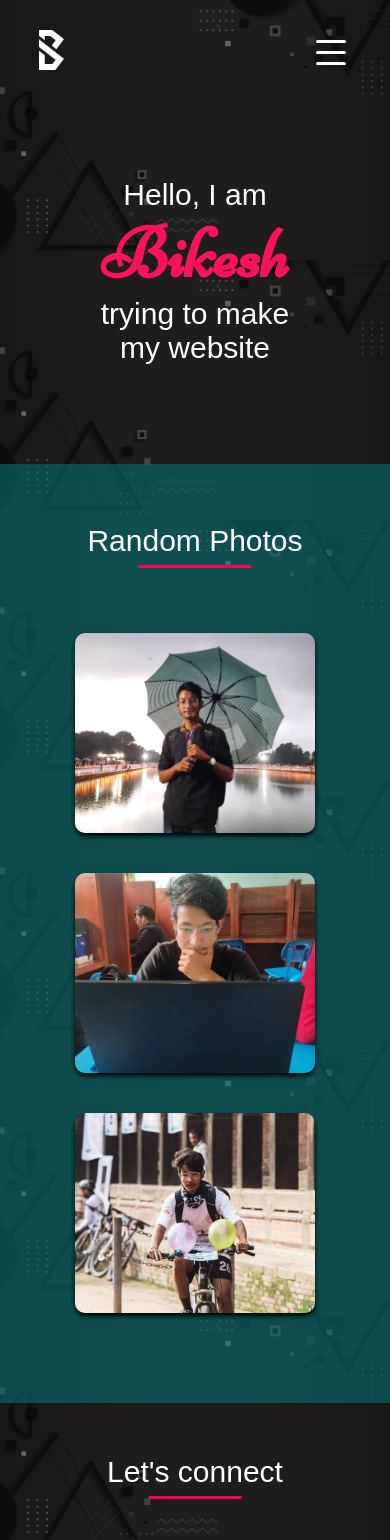
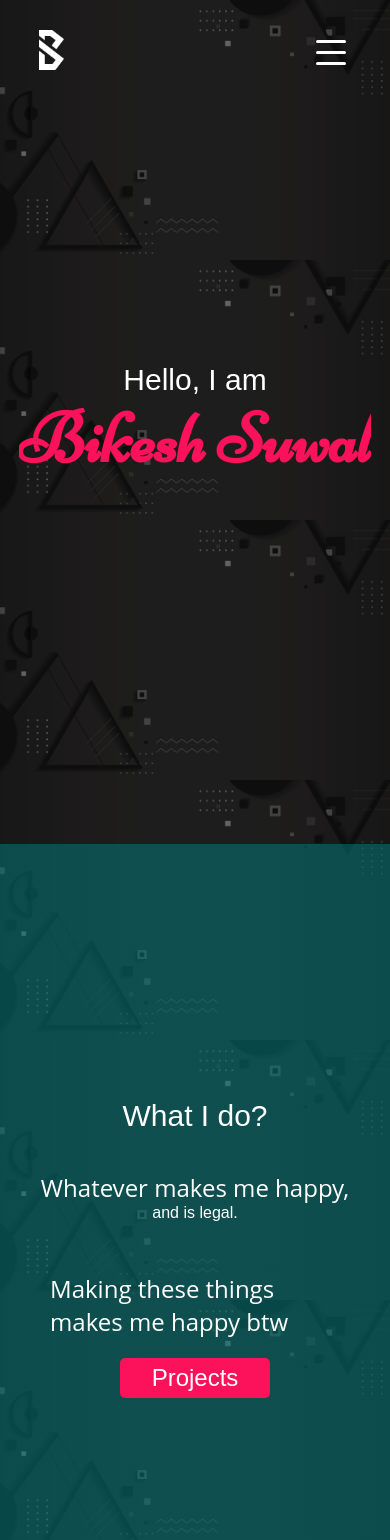
Before and after one commit to BikeshSuwal/mysite, a React (Create React App) app: page / in a window 390 px wide. Shown: the top 1540 px of the page. Built offline with nearby package versions, Linux system fonts and the light colour scheme; a web font is replaced by a local one.

Commit message:
A lot of changes including UI update

```diff
--- a/package.json
+++ b/package.json
@@ -10,12 +10,12 @@
     "react": "^18.2.0",
     "react-dom": "^18.2.0",
     "react-router-dom": "^6.4.3",
-    "react-scripts": "^2.1.3",
+    "react-scripts": "^2.1.8",
     "web-vitals": "^2.1.4"
   },
   "scripts": {
-    "start": "react-scripts start",
-    "build": "react-scripts build",
+    "start": "react-scripts --openssl-legacy-provider start",
+    "build": "react-scripts --openssl-legacy-provider build",
     "test": "react-scripts test",
     "eject": "react-scripts eject"
   },
--- a/src/App.js
+++ b/src/App.js
@@ -1,17 +1,19 @@
 import React from "react";
 
-import { Header } from "./MyComponents/Header";
+// import { Header } from "./MyComponents/Header";
 import { Footer } from "./MyComponents/footer";
 import Body from "./MyComponents/HomeBody";
 import { Routes, Route } from "react-router-dom";
 import Projects from "./MyComponents/Projects";
 import Contacts from "./MyComponents/Contacts";
 import About from "./MyComponents/About";
+import ScrollToTop from "./MyComponents/ScrollToTop";
+import { Link } from "react-router-dom";
 
 function App() {
   return (
     <>
-      <Header />
+      <ScrollToTop />
       {/* <Body /> */}
       <Routes>
         <Route path="/" element={<Body />}></Route>
@@ -19,7 +21,7 @@ function App() {
         <Route path="/about" element={<About />}></Route>
         <Route path="/contacts" element={<Contacts />}></Route>
       </Routes>
-      <Footer />
+
     </>
   );
 }
--- a/src/MyComponents/About.css
+++ b/src/MyComponents/About.css
@@ -1,31 +1,55 @@
-.textcontainer {
-    width: 50%;
-    text-align: center;
-    padding: 20px 10%;
-        margin: auto;
-}
-@media (max-width: 700px) {
-    .textcontainer {
-        width: 80%;
-    }
-}
-.headline {
-    position: relative;
-        padding: 5px;
+:root {
+    width: 100%;
+    height: 100vh;
+    overflow-y: scroll;
+    scroll-snap-type: y mandatory;
 }
 
-.headline::after {
-    content: '';
-    height: 3px;
-    width: 50%;
-    background: #ff004f;
-    position: absolute;
-    left: 0%;
-    bottom: -3px;
-    transition: 0.3s;
-    transform: translateX(50%);
 
+
+.fullh {
+    width: 100%;
+    height: 100vh;
+    display: flex;
+    align-items: center;
+    justify-content: center;
+    scroll-snap-align: start;
 }
-/* .aboutbody {
-    font-family: 'Niconne', cursive;
-} */
+
+
+
+.backButton {
+    position: fixed;
+    top: 20px;
+    left: 20px;
+    display: inline-flex;
+
+    cursor: pointer;
+    align-items: center;
+    justify-content: center;
+    margin: 0 3em 3em 0;
+    border-radius: 10%;
+    padding: .25em;
+    width: 80px;
+    height: 20px;
+    background-color: #fc115b;
+    border: none;
+    margin-top: 20px;
+    border-radius: 5px;
+    height: 40px;
+    width: 150px;
+    transition: transform .2s;
+}
+
+.backButtonLink {
+    color: #ffffff;
+    /* margin: 20px; */
+    font-size: 1.2rem;
+    /* border: 2px solid rgba(0, 0, 0, 0.5); */
+    text-decoration: none;
+
+  }
+
+  .backButton:hover {
+    transform: scale(1.2);
+  }
--- a/src/MyComponents/About.js
+++ b/src/MyComponents/About.js
@@ -1,25 +1,29 @@
 import React from "react";
 import "./About.css";
+import { Header } from "./Header";
+import Body from "./HomeBody";
+import { Link } from "react-router-dom";
 
 export default function About() {
+
   return (
     <div>
-      <div className="navgap"></div>
-      <div className="textcontainer">
-        <div className="divtitle">
-          <span>About me</span>
+      {/* <Header/> */}
+      <button className="backButton ">
+      <Link className="backButtonLink" to="/">
+                Back home
+              </Link>
+      </button>
+        <div className="fullh">
+          <h1>JPT1</h1>
         </div>
-        <div className="aboutbody">
-          Hello visitor! My name is Bikesh Suwal and I am an engineering
-          student. <br></br>
-          <br></br>I am passionate about web development. I am constantly
-          learning and growing, and am always looking for new and exciting
-          projects to work on. If you have a project in mind and think I might
-          be a good fit, I'd love to hear from you! Feel free to reach out to me
-          via bikeshsuwal776@gmail.com.<br></br>
-          <br></br> Thank you for visiting my portfolio!
+        <div className="fullh">
+          <h1>JPT2</h1>
         </div>
-      </div>
+        <div className="fullh">
+          <h1>JPT3</h1>
+        </div>
+
     </div>
   );
 }
--- a/src/MyComponents/HomeBody.js
+++ b/src/MyComponents/HomeBody.js
@@ -1,33 +1,65 @@
 import React from "react";
-import RandomPhotos from "./HomeBody/RandomPhotos";
-import Todos from "./HomeBody/todos";
+// import RandomPhotos from "./HomeBody/RandomPhotos";
+// import Todos from "./HomeBody/todos";
+import { Header } from "./Header";
+import { Link } from "react-router-dom";
+export default function Body() {
 
-export default function Body() {
+
   return (
     <>
-      <div className="navgap"></div>
-      <div className="front">
+    <Header />
+      <div className="mainblock">
+        <div className="front">
         <div className="front-text">
           <div className="words">
             <div className="maintext">
               <span className="maintext1">Hello, I am</span>
               <br />
-              <h1 className="maintext2">Bikesh</h1>
+              <h1 className="maintext2">Bikesh Suwal</h1>
             </div>
-            <span className="subtext">trying to make my website</span>
+            {/* <span className="subtext">trying to make my website</span> */}
           </div>
         </div>
+        </div>
+
         <div>
           {/* <div className="container">
             <Todos />
           </div> */}
-          <div className="full">
+
+        </div>
+      </div>
+      <div className="mainblock">
+        <div className="whatIdo blockContainer bgGreen">
+          <span className="maintext1">What I do?</span>
+                <br />
+          <span className="maintext3">Whatever makes me happy,</span>
+          <span>and is legal.</span>
+          <div className="maintext3 margin-60">
+            <span>Making these things makes me happy btw</span>
+            <button className="projectsButton">
+              <Link className="projectsLink " to="/projects">
+                Projects
+              </Link>
+          </button>
+          </div>
+
+        </div>
+      </div>
+      <div className="mainblock">
+        <div className="contact blockContainer">
+          <span className="maintext1">Let's Connect</span>
+                <br />
+          <span className="maintext3">bikeshsuwal776@gmail.com</span>
+
+        </div>
+      </div>
+      {/* <div className="full belowbox" id="belowbox1">
             <div className="container">
               <RandomPhotos />
             </div>
-          </div>
-        </div>
-      </div>
+          </div> */}
     </>
   );
 }
--- a/src/MyComponents/Projects.js
+++ b/src/MyComponents/Projects.js
@@ -3,10 +3,15 @@ import Calculator from "./Projects/Calculator";
 import Counter from "./Projects/Counter";
 import TextConvert from "./Projects/TextConvert";
 import "./Projects.css";
-
+import { Link } from "react-router-dom";
 export default function Projects() {
   return (
     <div>
+      <button className="backButton ">
+      <Link className="backButtonLink" to="/">
+      &laquo; Back home
+              </Link>
+      </button>
       <div className="navgap"></div>
       <div className="card-container">
         <div className="card">
--- /dev/null
+++ b/src/MyComponents/ScrollToTop.js
@@ -0,0 +1,14 @@
+import { useEffect } from 'react';
+import { useLocation } from 'react-router-dom';
+
+const ScrollToTop = () => {
+  // Extracts pathname property(key) from an object
+  const { pathname } = useLocation();
+
+  // Automatically scrolls to top whenever pathname changes
+  useEffect(() => {
+    window.scrollTo(0, 0);
+  }, [pathname]);
+}
+
+export default ScrollToTop;
--- a/src/my.css
+++ b/src/my.css
@@ -12,11 +12,11 @@ body {
 
 
 .navgap {
-    height: 150px;
+    height: 20vh;
 }
 @media (max-width: 700px) {
     .navgap {
-            height: 100px;
+            height: 15vh;
         }
 }
 
@@ -24,17 +24,29 @@ body {
 /* body part */
 
 
-.front {
+.mainblock {
 
-    padding-top: 10px;
+    /* padding-top: 10px; */
+    height: 100vh;
+    width: 100%;
+    height: 100vh;
+    display: flex;
+    align-items: center;
+    justify-content: center;
+    scroll-snap-align: start;
     /* overflow: hidden; */
 }
+/* @media (max-width: 700px) {
+    .mainblock {
+            height: 100vh;
+        }
+} */
 .front-text {
-    display: block;
+    display: flex;
     margin: auto;
-    padding: 8vh 0px;
+    /* padding: 20vh 0px; */
 
-    width: 50%;
+    width: 100%;
 
     /* align-items: center; */
     text-align: center;
@@ -50,6 +62,7 @@ body {
 
 .maintext1 {
     font-size: 30px;
+    margin: 20px;
 
 
 }
@@ -71,11 +84,12 @@ body {
     color: #fc115b;
     white-space: nowrap;
     overflow: hidden;
-    width: 190px;
-    animation: type 1.5s backwards linear;
+    /* width: 190px;
+    animation: type 1.5s backwards linear; */
 }
 
-@keyframes type {
+
+/* @keyframes type {
     0% {
         width: 0;
     }
@@ -88,6 +102,19 @@ body {
             border: none;
         }
 
+} */
+.maintext3 {
+    font-family: 'Open Sans', sans-serif;
+    font-size: 1.5rem;
+}
+
+.margin-60 {
+    /* margin: 60px 0; */
+    padding: 50px;
+    display: flex;
+    align-items: center;
+    justify-content: center;
+    flex-direction: column;
 }
 
 .subtext {
@@ -95,73 +122,79 @@ body {
     padding: 40px 0px;
 }
 
-.gallery {
-    padding: 30px 0px;
-    overflow: hidden;
+.bgGreen {
+     background: linear-gradient(rgb(0, 128, 128, 0.5), rgb(0, 128, 128, 0.5));
+}
+
+.blockContainer {
+    height: 100%;
+    width: 100%;
+    display: flex;
+    justify-content: center;
+    align-items: center;
+    flex-direction: column;
 
 }
-.full{
-    background: linear-gradient(rgb(0, 128, 128, 0.5), rgb(0, 128, 128, 0.5));
-    margin: 2em 0;
-}
-.divtitle {
-    text-align: center;
-    font-size: 30px;
-    position: relative;
-    padding: 10px 0px;
-    width: 100%;
-    margin-bottom: 25px;
+.projectsButton {
+    background-color: #fc115b;
+    border: none;
+    margin-top: 20px;
+    border-radius: 5px;
+    height: 40px;
+    width: 150px;
+    transition: transform .2s;
 }
 
-.divtitle span {
-    position: relative;
-    padding: 5px;
+.projectsLink {
+    color: #fff;
+    /* margin: 20px; */
+    font-size: 1.5rem;
 
+    /* border: 2px solid rgba(0, 0, 0, 0.5); */
+    text-decoration: none;
+
+  }
+
+  .projectsButton:hover {
+    transform: scale(1.2);
+  }
+
+
+  .backButton {
+    position: fixed;
+    top: 20px;
+    left: 20px;
+    display: inline-flex;
+
+    cursor: pointer;
+    align-items: center;
+    justify-content: center;
+    margin: 0 3em 3em 0;
+    border-radius: 10%;
+    padding: .25em;
+    width: 80px;
+    height: 20px;
+    background-color: #fc115b;
+    border: none;
+    margin-top: 20px;
+    border-radius: 5px;
+    height: 40px;
+    width: 150px;
+    transition: transform .2s;
 }
 
-.divtitle span::after {
-    content: '';
-    height: 3px;
-    width: 50%;
-    background: #ff004f;
-    position: absolute;
-    left: 0%;
-    bottom: -6px;
-    transition: 0.3s;
-    transform: translateX(50%);
+.backButtonLink {
+    color: #ffffff;
+    /* margin: 20px; */
+    font-size: 1.2rem;
+    /* border: 2px solid rgba(0, 0, 0, 0.5); */
+    text-decoration: none;
 
-}
+  }
 
-.photos {
-    display: flex;
-    width: 90%;
-    justify-content: center;
-    flex-wrap: wrap;
-    margin: 0 auto;
-    padding: 20px 0;
-}
-
-.photos a {
-    height: 200px;
-    width: 300px;
-    margin: 20px;
-    border-radius: 10px;
-    overflow: hidden;
-    box-shadow: 0 3px 5px black;
-}
-
-.photos a img {
-    height: 100%;
-    width: 100%;
-    object-fit: cover;
-    transition: .2s linear;
-}
-
-.photos a img:hover {
-    transform: scale(1.4);
-
-}
-
+  .backButton:hover {
+    transform: scale(1.2);
+  }
 
 
 
@@ -210,8 +243,8 @@ body {
 }
 
 .container {
-    padding: 20px 10%;
-    margin: auto;
+    /* padding: 20px 10%; */
+    margin: 0;
 }
 
 #myBox {
```
Also changed, not shown: 1 other file (tests, documents, lock files or other folders).
